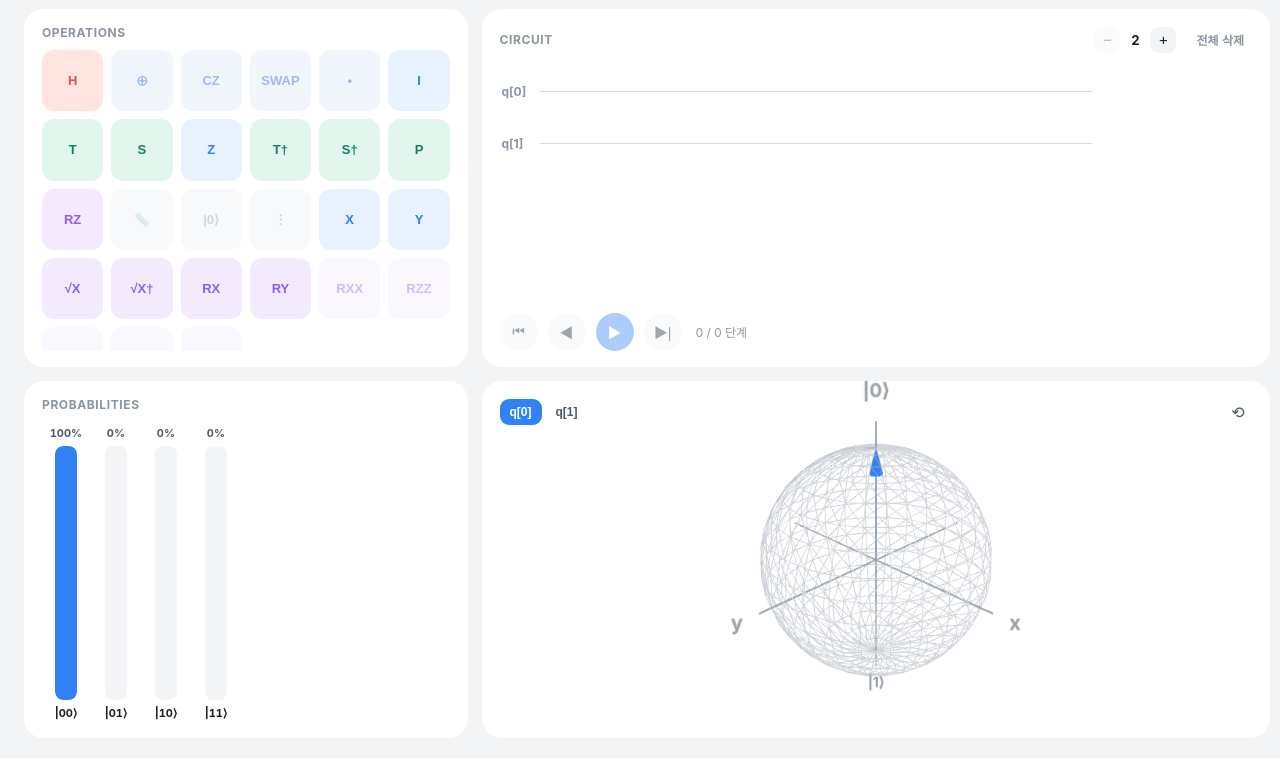
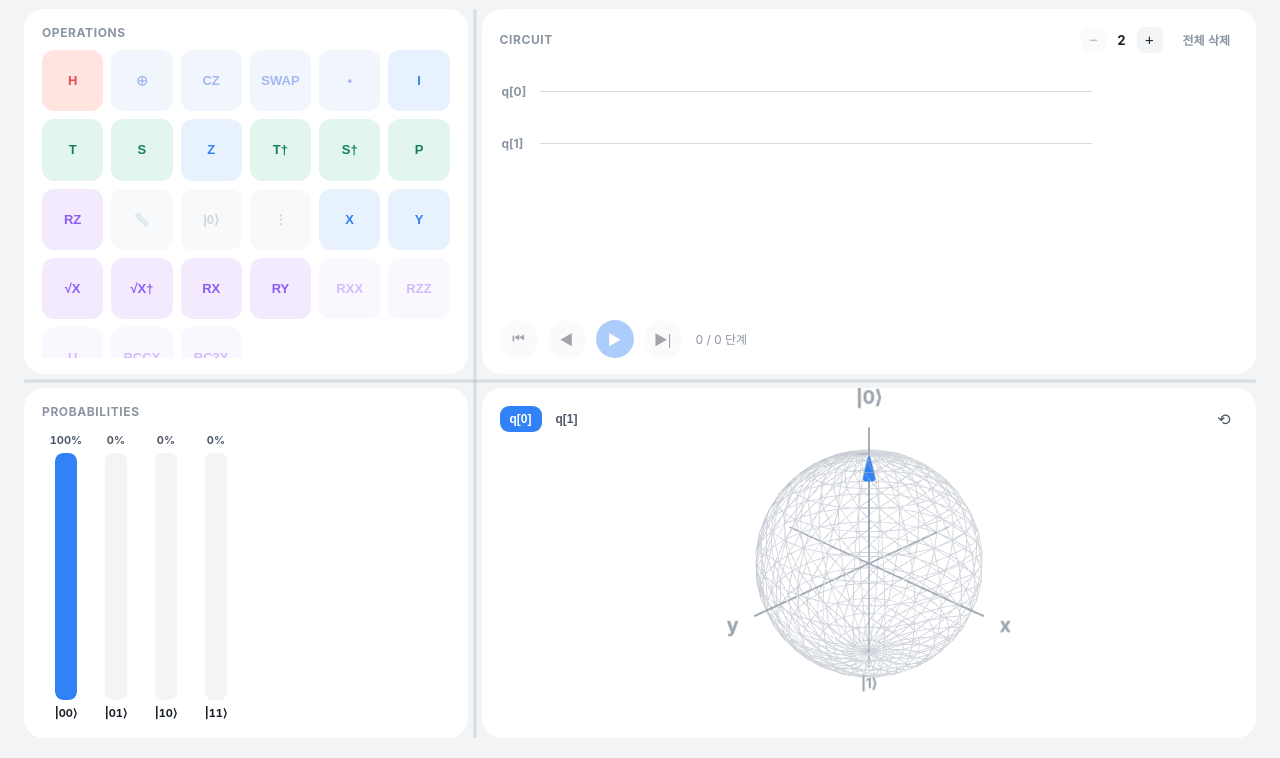
Before and after one commit to Seolwon64/quantumtools, a plain HTML site: page index.html in a window 1280 px wide. Shown: the part 42-800 px from the top of the page. Drawn offline with nearby package versions, Linux system fonts and the light colour scheme.

Commit message:
Add resizable 4-panel layout and thicker, more visible motion trail
Two drag splitters (column + row) let users resize all four panels,
with the ratio persisted to localStorage. Replace the trail's thin
Line (WebGL ignores its linewidth) with a red Tube mesh at 90% opacity
for real visible thickness.

```diff
--- a/index.html
+++ b/index.html
@@ -20,11 +20,13 @@
       <h1>Bloch Sphere</h1>
     </header>
 
-    <div class="workspace">
+    <div class="workspace" id="workspace">
       <section class="panel panel-palette">
         <h2 class="panel-title">Operations</h2>
         <div class="palette-grid" id="gate-palette"></div>
       </section>
+
+      <div class="col-splitter" id="col-splitter"></div>
 
       <section class="panel panel-circuit">
         <div class="circuit-toolbar">
@@ -47,6 +49,8 @@
           <span class="playback-status" id="playback-status">0 / 0 단계</span>
         </div>
       </section>
+
+      <div class="row-splitter" id="row-splitter"></div>
 
       <section class="panel panel-probability">
         <h2 class="panel-title">Probabilities</h2>
--- /dev/null
+++ b/js/layout.js
@@ -0,0 +1,84 @@
+// 2x2 워크스페이스 그리드를 드래그로 리사이즈. 세로 스플리터가 칼럼 비율을,
+// 가로 스플리터가 로우 비율을 조정하며, 두 핸들만으로 4개 패널 크기를 모두 제어한다.
+const STORAGE_KEY = "bloch-layout-v1";
+
+const COL_MIN = 22;
+const COL_MAX = 60;
+const ROW_MIN = 25;
+const ROW_MAX = 75;
+
+function clamp(value, min, max) {
+  return Math.min(max, Math.max(min, value));
+}
+
+function loadStored() {
+  try {
+    const raw = localStorage.getItem(STORAGE_KEY);
+    if (!raw) return null;
+    const parsed = JSON.parse(raw);
+    if (typeof parsed.col1 !== "number" || typeof parsed.row1 !== "number") return null;
+    return parsed;
+  } catch {
+    return null;
+  }
+}
+
+function save(col1, row1) {
+  try {
+    localStorage.setItem(STORAGE_KEY, JSON.stringify({ col1, row1 }));
+  } catch {
+    // localStorage 사용 불가 - 무시
+  }
+}
+
+export function initResizableLayout() {
+  const workspace = document.getElementById("workspace");
+  const colSplitter = document.getElementById("col-splitter");
+  const rowSplitter = document.getElementById("row-splitter");
+
+  const stored = loadStored();
+  let col1 = stored ? clamp(stored.col1, COL_MIN, COL_MAX) : 36;
+  let row1 = stored ? clamp(stored.row1, ROW_MIN, ROW_MAX) : 50;
+
+  function apply() {
+    workspace.style.setProperty("--col1", `${col1}%`);
+    workspace.style.setProperty("--row1", `${row1}%`);
+  }
+  apply();
+
+  function startDrag(splitter, axis, onMove) {
+    splitter.addEventListener("pointerdown", (e) => {
+      splitter.setPointerCapture(e.pointerId);
+      splitter.classList.add("is-active");
+      document.body.style.userSelect = "none";
+      document.body.style.cursor = axis === "col" ? "col-resize" : "row-resize";
+
+      function handleMove(ev) {
+        onMove(ev);
+        apply();
+      }
+      function handleUp() {
+        splitter.classList.remove("is-active");
+        document.body.style.userSelect = "";
+        document.body.style.cursor = "";
+        window.removeEventListener("pointermove", handleMove);
+        window.removeEventListener("pointerup", handleUp);
+        save(col1, row1);
+      }
+      window.addEventListener("pointermove", handleMove);
+      window.addEventListener("pointerup", handleUp);
+    });
+  }
+
+  startDrag(colSplitter, "col", (ev) => {
+    const rect = workspace.getBoundingClientRect();
+    const pct = ((ev.clientX - rect.left) / rect.width) * 100;
+    col1 = clamp(pct, COL_MIN, COL_MAX);
+  });
+
+  startDrag(rowSplitter, "row", (ev) => {
+    const rect = workspace.getBoundingClientRect();
+    const pct = ((ev.clientY - rect.top) / rect.height) * 100;
+    row1 = clamp(pct, ROW_MIN, ROW_MAX);
+  });
+}
--- a/js/main.js
+++ b/js/main.js
@@ -1,6 +1,9 @@
 import { createBlochScene } from "./scene.js";
 import { createCircuitController, MAX_COLUMNS } from "./circuit.js";
 import { GATE_INFO } from "./quantum.js";
+import { initResizableLayout } from "./layout.js";
+
+initResizableLayout();
 
 const PALETTE_ORDER = [
   "H", "CNOT", "CZ", "SWAP", "CTRL", "I",
--- a/js/scene.js
+++ b/js/scene.js
@@ -8,6 +8,7 @@ const AXIS_COLOR = 0x98a2ad;
 const LABEL_COLOR = "#4e5968";
 const VECTOR_COLOR = 0x3182f6;
 const TRAIL_COLOR = 0xff3b30;
+const TRAIL_RADIUS = 0.024;
 
 // 초기/리셋 시점: 오른쪽 X축, 왼쪽 Y축, 위쪽 Z축이 보이는 구도.
 const INITIAL_CAMERA_POS = new THREE.Vector3(2.6, 1.9, 2.6);
@@ -117,25 +118,39 @@ export function createBlochScene(container) {
 
   resetView();
 
-  // 재생 중 벡터가 지나간 궤적 (빨강, 40% 불투명도). 재생을 다시 누르면 초기화된다.
+  // 재생 중 벡터가 지나간 궤적 (빨강, 90% 불투명도). 재생을 다시 누르면 초기화된다.
+  // Line은 대부분의 WebGL 환경에서 linewidth를 무시하므로(축과 동일한 문제),
+  // 실제로 두껍게 보이도록 매 프레임 Tube 메쉬로 재생성한다.
   let trailPoints = [];
-  const trailGeometry = new THREE.BufferGeometry();
-  const trailMaterial = new THREE.LineBasicMaterial({
+  let trailMesh = null;
+  const trailMaterial = new THREE.MeshBasicMaterial({
     color: TRAIL_COLOR,
     transparent: true,
-    opacity: 0.4,
+    opacity: 0.9,
   });
-  const trailLine = new THREE.Line(trailGeometry, trailMaterial);
-  scene.add(trailLine);
+
+  function rebuildTrailMesh() {
+    if (trailMesh) {
+      scene.remove(trailMesh);
+      trailMesh.geometry.dispose();
+      trailMesh = null;
+    }
+    if (trailPoints.length < 2) return;
+    const curve = new THREE.CatmullRomCurve3(trailPoints);
+    const tubularSegments = Math.max(8, trailPoints.length * 2);
+    const geo = new THREE.TubeGeometry(curve, tubularSegments, TRAIL_RADIUS, 6, false);
+    trailMesh = new THREE.Mesh(geo, trailMaterial);
+    scene.add(trailMesh);
+  }
 
   function clearTrail() {
     trailPoints = [];
-    trailGeometry.setFromPoints(trailPoints);
+    rebuildTrailMesh();
   }
 
   function pushTrailPoint(threeDir) {
     trailPoints.push(threeDir.clone().multiplyScalar(SPHERE_RADIUS));
-    trailGeometry.setFromPoints(trailPoints);
+    rebuildTrailMesh();
   }
 
   function setVectorInstant(bloch) {
--- a/style.css
+++ b/style.css
@@ -47,10 +47,62 @@ html, body {
   flex: 1;
   min-height: 0;
   display: grid;
-  grid-template-columns: 36% 64%;
-  grid-template-rows: 1fr 1fr;
-  gap: 14px;
+  grid-template-columns: var(--col1, 36%) 14px 1fr;
+  grid-template-rows: var(--row1, 1fr) 14px 1fr;
   padding: 4px 24px 20px;
+}
+
+.panel-palette { grid-column: 1; grid-row: 1; }
+.panel-circuit { grid-column: 3; grid-row: 1; }
+.panel-probability { grid-column: 1; grid-row: 3; }
+.panel-sphere { grid-column: 3; grid-row: 3; }
+
+.col-splitter {
+  grid-column: 2;
+  grid-row: 1 / 4;
+  cursor: col-resize;
+  position: relative;
+}
+
+.row-splitter {
+  grid-column: 1 / 4;
+  grid-row: 2;
+  cursor: row-resize;
+  position: relative;
+}
+
+.col-splitter::after,
+.row-splitter::after {
+  content: "";
+  position: absolute;
+  background: var(--text-faint);
+  opacity: 0.25;
+  border-radius: 999px;
+  transition: background 0.12s ease, opacity 0.12s ease;
+}
+
+.col-splitter::after {
+  left: 50%;
+  top: 0;
+  bottom: 0;
+  width: 3px;
+  transform: translateX(-50%);
+}
+
+.row-splitter::after {
+  top: 50%;
+  left: 0;
+  right: 0;
+  height: 3px;
+  transform: translateY(-50%);
+}
+
+.col-splitter:hover::after,
+.col-splitter.is-active::after,
+.row-splitter:hover::after,
+.row-splitter.is-active::after {
+  background: var(--primary);
+  opacity: 0.6;
 }
 
 .panel {
```
Also changed, not shown: claude_.md (+2 -1 lines).
